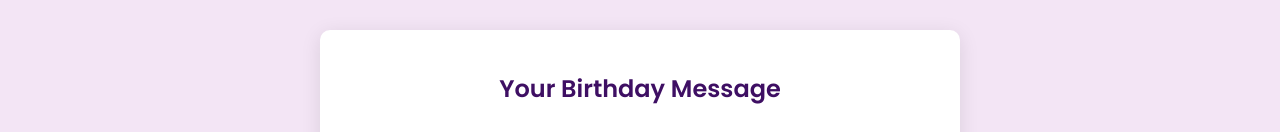
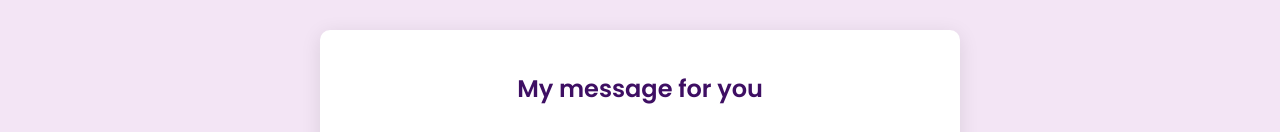
Before and after one commit to Layjah/hapibideyalex, a plain HTML site: page index.html in a window 1280 px wide. Shown: the part 820-952 px from the top of the page. Drawn offline with Linux system fonts and the light colour scheme.

Commit message:
Update index.html

```diff
--- a/index.html
+++ b/index.html
@@ -16,7 +16,7 @@
 
     <div class="content">
         <div class="letter">
-            <h2>Your Birthday Message</h2>
+            <h2>My message for you</h2>
             <p id="bdayMSG"></p>
         </div>
 
```
